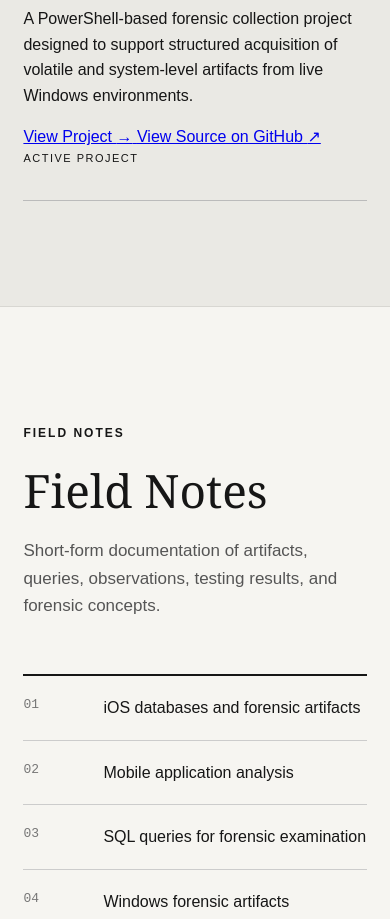
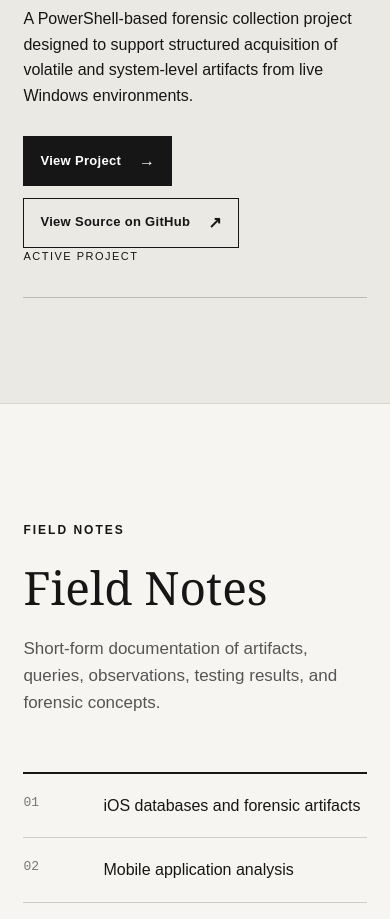
Before and after one commit to paras4n6/paras4n6.github.io, a plain HTML site: page index.html in a window 390 px wide. Shown: the part 2900-3819 px from the top of the page. Drawn offline with Linux system fonts and the light colour scheme.

Commit message:
Add styles for project links and buttons
Added styles for project links and buttons.

```diff
--- a/style.css
+++ b/style.css
@@ -325,4 +325,54 @@ gap: 20px;
 .about .container {
 margin: auto;
 }
+  /* PROJECT LINKS */
+
+.project-links {
+display: flex;
+align-items: center;
+gap: 12px;
+margin-top: 28px;
+flex-wrap: wrap;
 }
+
+.project-button {
+display: inline-flex;
+align-items: center;
+justify-content: space-between;
+gap: 18px;
+
+padding: 11px 16px;
+
+font-size: 13px;
+font-weight: 600;
+letter-spacing: 0.3px;
+
+text-decoration: none;
+border: 1px solid #161616;
+
+transition: all 0.2s ease;
+}
+
+.project-button-primary {
+background: #161616;
+color: #ffffff;
+}
+
+.project-button-primary:hover {
+background: #333333;
+}
+
+.project-button-secondary {
+background: transparent;
+color: #161616;
+}
+
+.project-button-secondary:hover {
+background: #161616;
+color: #ffffff;
+}
+
+.project-button span {
+font-size: 16px;
+}
+}
```
